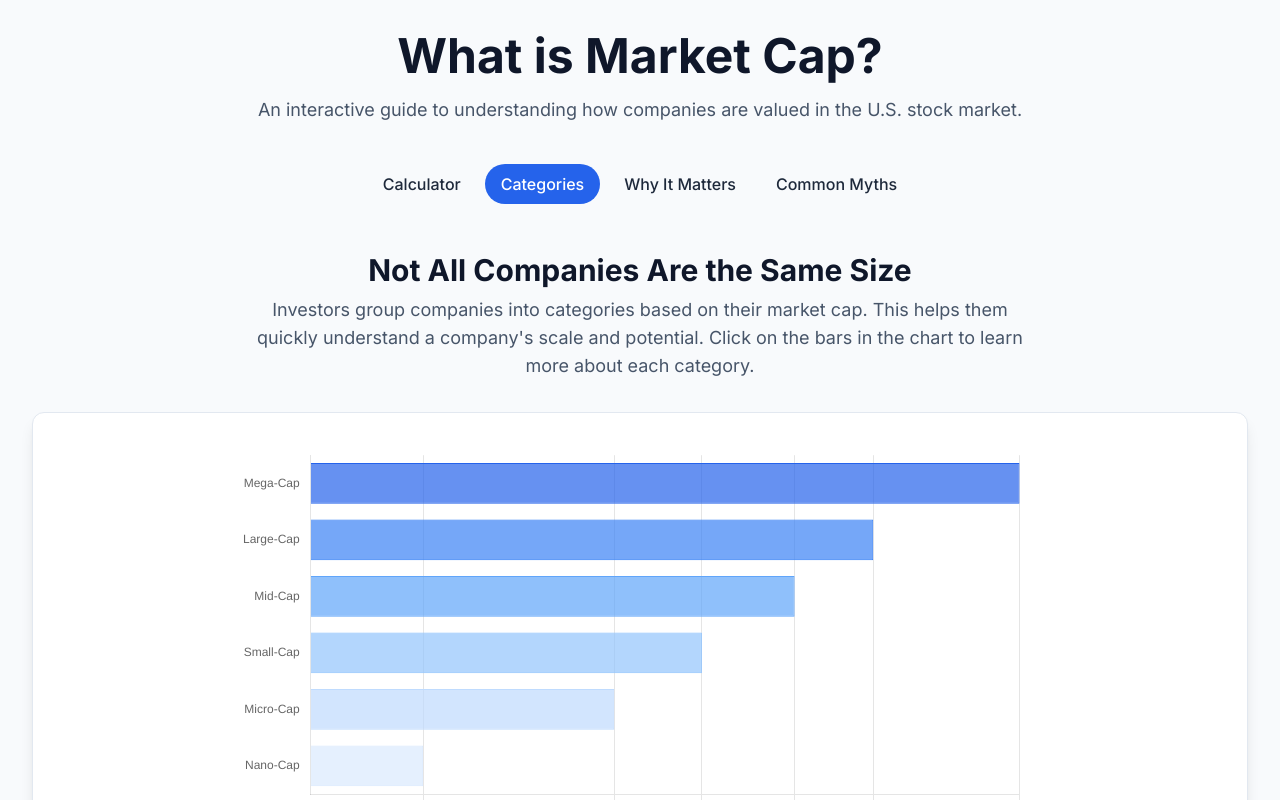
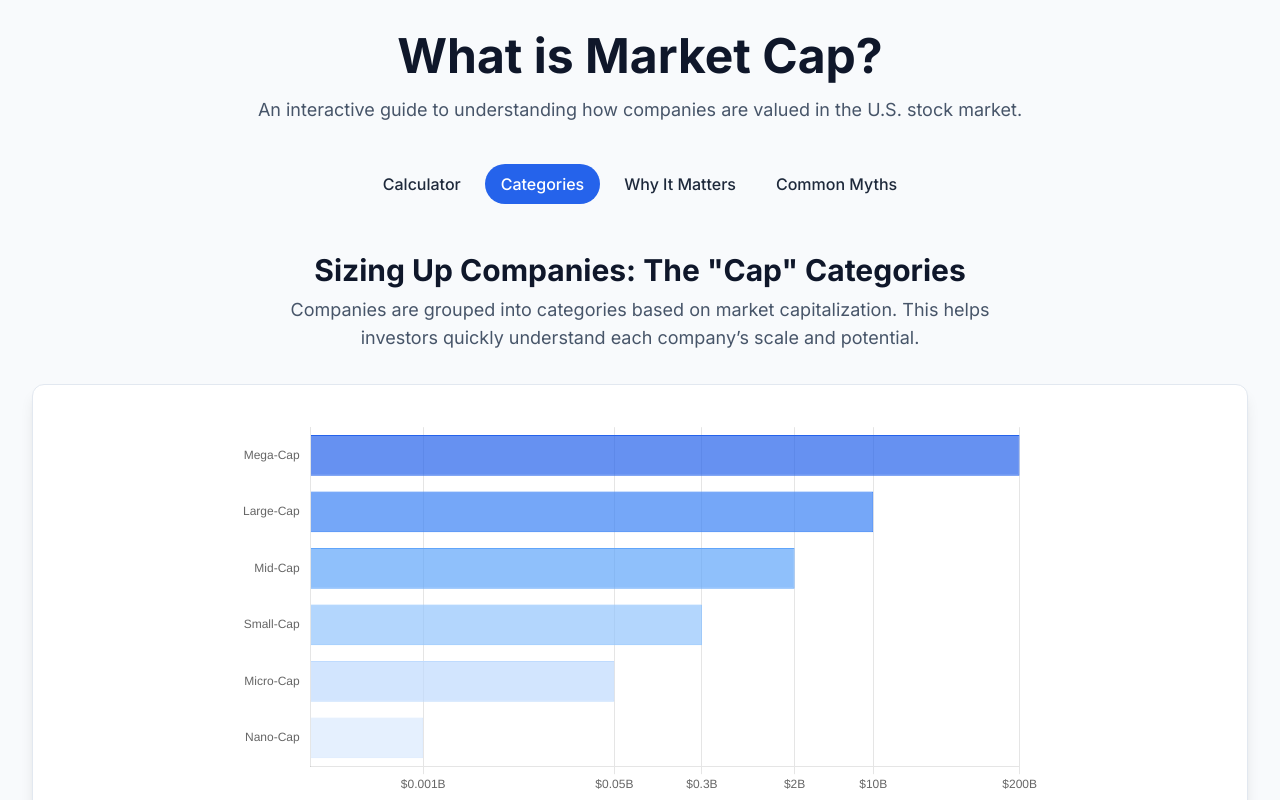
Before and after one commit to yyyprojects/MarketCap5, a plain HTML site: page index.html in a window 1280 px wide. Both pictures are taken after a click on the button "Categories". Shown: the top 800 px of the page. Drawn offline with nearby package versions, Linux system fonts and the light colour scheme.

Commit message:
Update index.html

```diff
--- a/index.html
+++ b/index.html
@@ -120,8 +120,8 @@
             <!-- Section 2: Categories -->
             <section id="categories" class="content-section">
                 <div class="text-center mb-8">
-                    <h2 class="text-3xl font-bold text-slate-900">Not All Companies Are the Same Size</h2>
-                    <p class="mt-2 text-lg text-slate-600 max-w-3xl mx-auto">Investors group companies into categories based on their market cap. This helps them quickly understand a company's scale and potential. Click on the bars in the chart to learn more about each category.</p>
+                    <h2 class="text-3xl font-bold text-slate-900">Sizing Up Companies: The "Cap" Categories</h2>
+                    <p class="mt-2 text-lg text-slate-600 max-w-3xl mx-auto">Companies are grouped into categories based on market capitalization. This helps investors quickly understand each company’s scale and potential.</p>
                 </div>
                 <div class="bg-white rounded-xl shadow-lg p-6 md:p-8 border border-slate-200">
                     <div class="chart-container mb-8">
```
